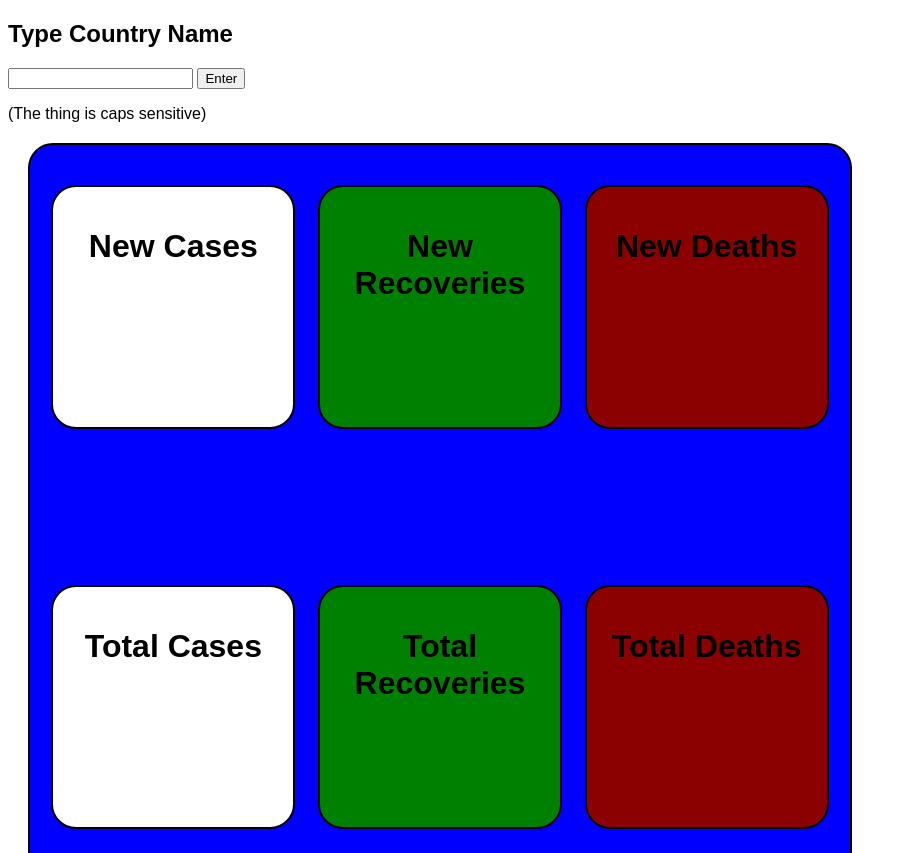
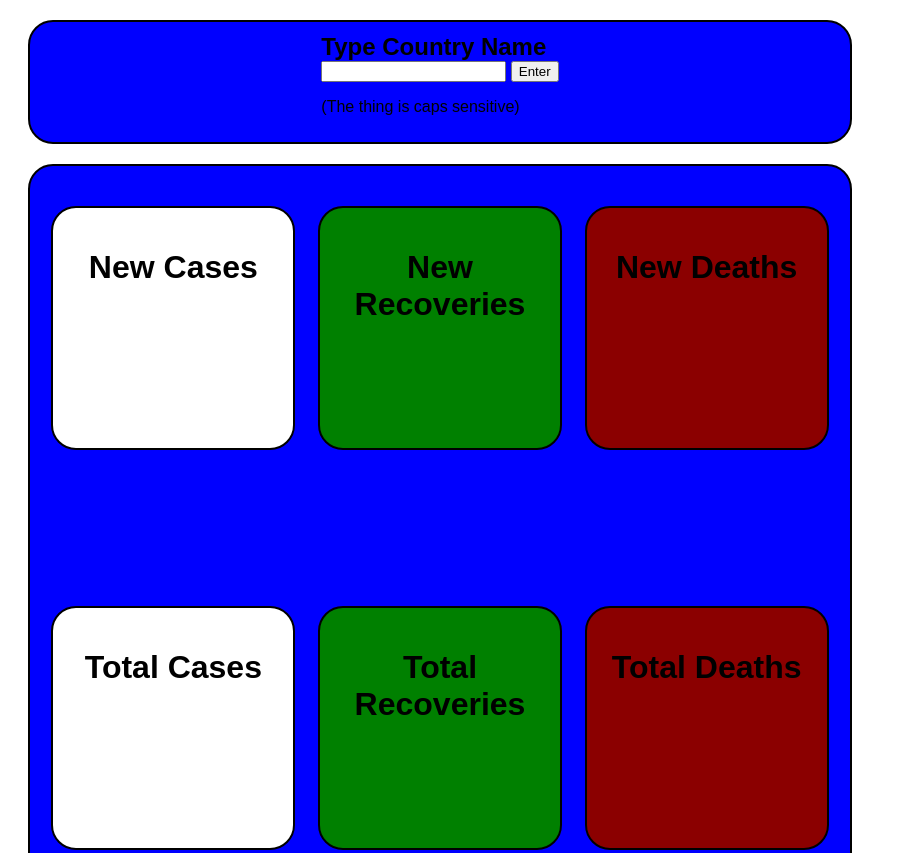
Before and after one commit to Tankmaster48/Covid-19-Information-App, a plain HTML site: page index.html in a window 1280 px wide. Shown: the top 853 px of the page, without its empty margins (0-907 px from the left). Drawn offline with Linux system fonts and the light colour scheme; no server answers.

Commit message:
Update styles.css

```diff
--- a/styles.css
+++ b/styles.css
@@ -1,5 +1,22 @@
 * {
     font-family: Arial;
+}
+
+.nav {
+    width: 800px;
+    height: 100px;
+    padding: 10px;
+    margin: 20px;
+    border: 2px solid black;
+    border-radius: 25px;
+    background-color: blue;
+    flex-wrap: wrap;
+    display: flex;
+    align-items: center;
+}
+
+.navContent {
+    margin: auto;
 }
 
 .box {
```
